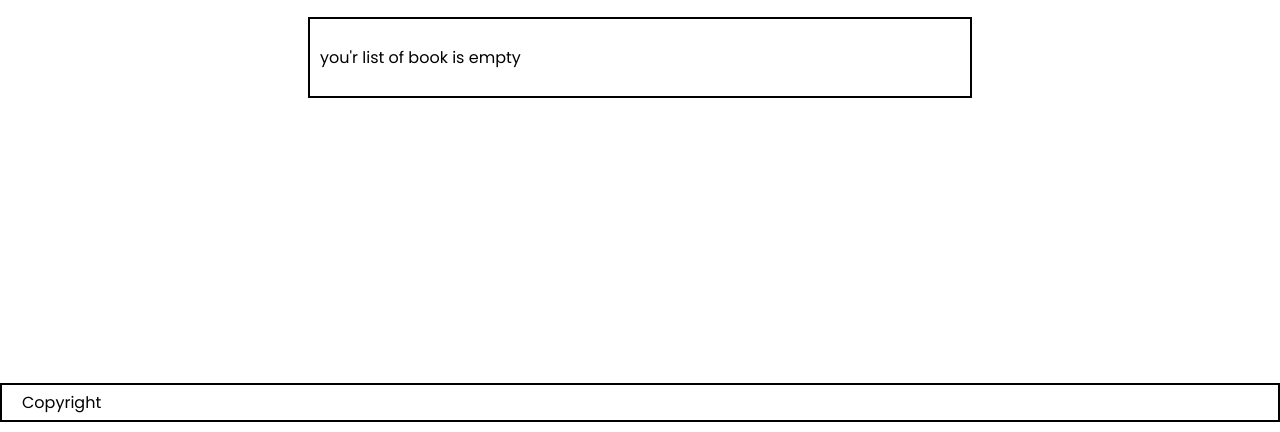
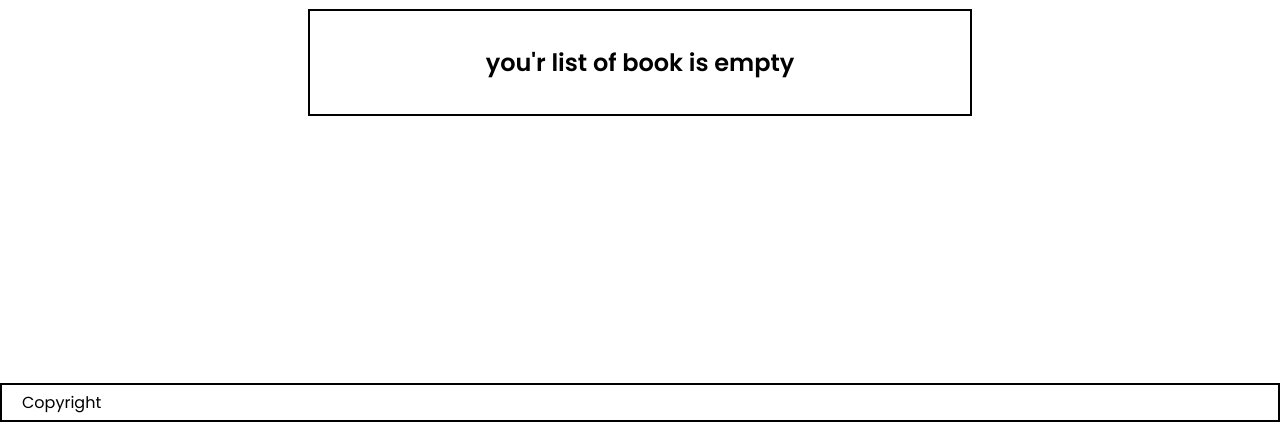
Before and after one commit to TadesseDev/Awesome-books, a website: page index.html in a window 1280 px wide. Shown: the part 368-800 px from the top of the page. Drawn offline with Linux system fonts and the light colour scheme.

Commit message:
style plcae holder text

```diff
--- a/styles/main.css
+++ b/styles/main.css
@@ -172,3 +172,8 @@ footer {
 }
 
 /* ..................................................the footer section style starts here.................................. */
+#book-list-empty{
+      text-align: center;
+    font-weight: bold;
+    font-size: 1.5rem;
+}
```
